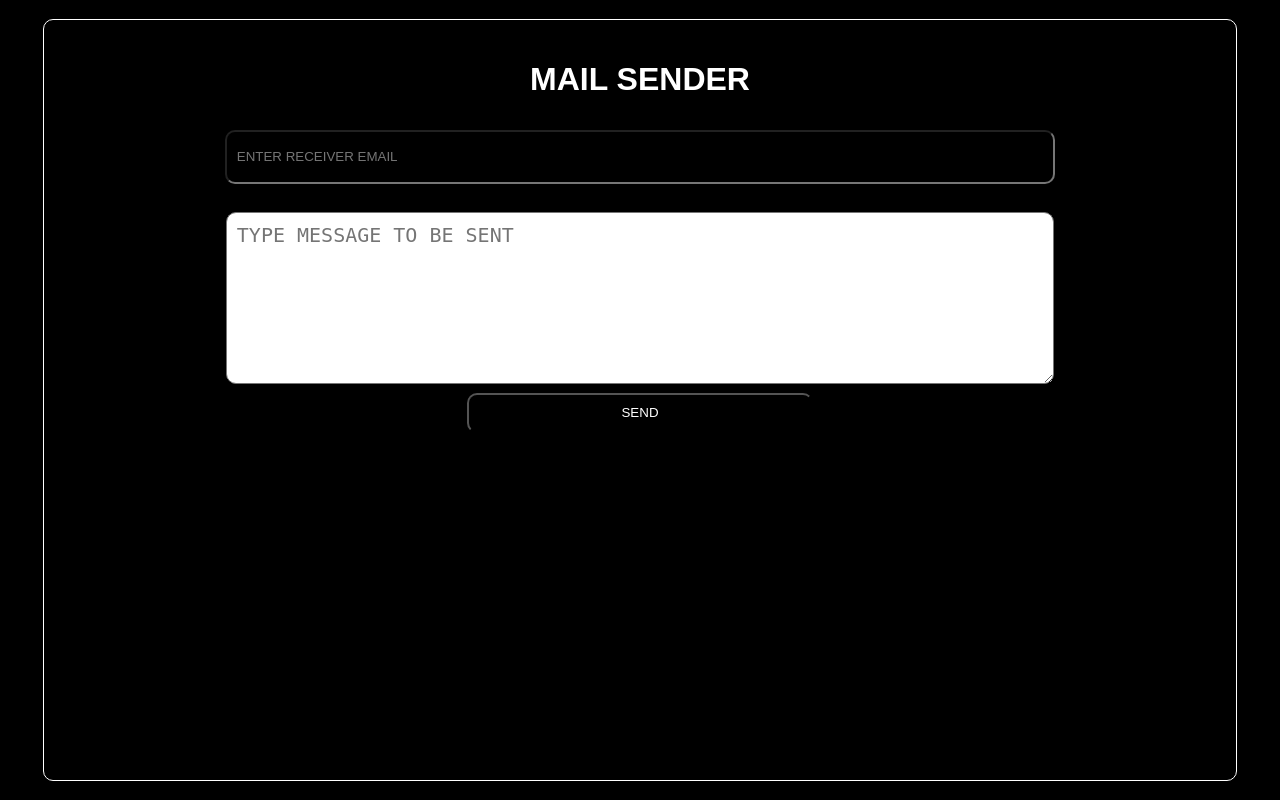
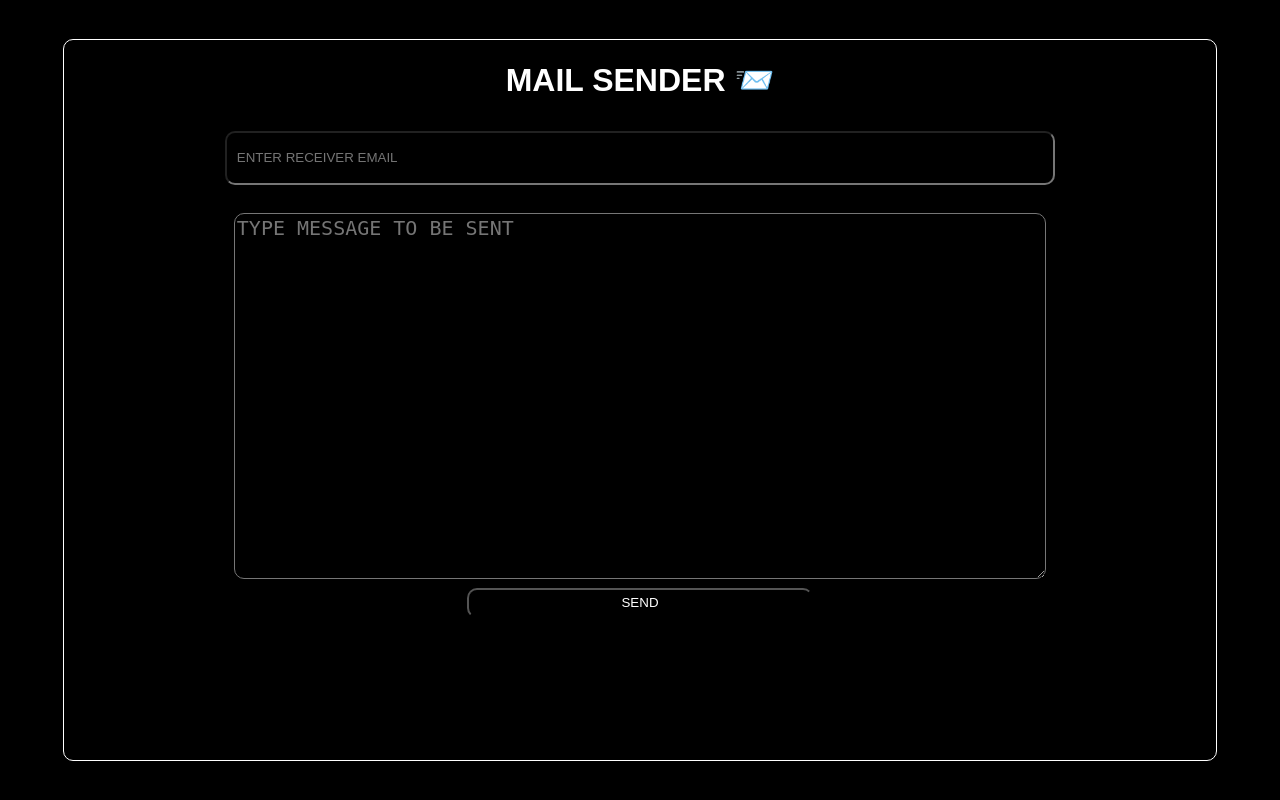
Before and after one commit to Sman12345678/Mail-Sender, a Flask app: page / in a window 1280 px wide. Run offline with Flask 3, Linux system fonts and the light colour scheme.

Commit message:
Update index.html

```diff
--- a/templates/index.html
+++ b/templates/index.html
@@ -1,8 +1,7 @@
 <!DOCTYPE html>
-<html lang="en">
+<html>
 <head>
   <meta http-equiv="CONTENT-TYPE" content="text/html; charset=UTF-8">
-  <meta name="viewport" content="width=device-width, initial-scale=1.0">
   <title>MAIL SENDER</title>
   <style>
     body {
@@ -21,7 +20,6 @@
       justify-content: center;
       text-align: center;
       height: 90%;
-      padding: 20px;
     }
     #send {
       color: #fff;
@@ -34,42 +32,32 @@
     }
     #text {
       width: 70%;
-      height: 150px;
+      height: 50%;
       border-radius: 10px;
       color: orange;
       font-size: 20px;
-      padding: 10px;
+      background-color:#000000;
     }
     #sub {
       background-color: black;
       color: #fff;
       border-radius: 10px;
-      height: 40px;
+      height: 30px;
       width: 30%;
       margin: 5px;
-      padding: 10px;
     }
     #sub:hover {
       color: #000000;
       background-color: #fff;
     }
-    h1 {
-      color: #fff;
-    }
   </style>
 </head>
 <body>
   <form action="/send-mail" method="POST" id="container">
-    <h1>MAIL SENDER</h1>
-    <input type="email" placeholder="ENTER RECEIVER EMAIL" name="receiver_email" id="send" required><br><br>
-    <textarea rows="5" placeholder="TYPE MESSAGE TO BE SENT" name="body" id="text" required></textarea><br>
+    <h1 style="color:#fff">MAIL SENDER 📨</h1>
+    <input type="email" placeholder="ENTER RECEIVER EMAIL" name="receiver_email" id="send"><br><br>
+    <textarea rows="5" cols="10" placeholder="TYPE MESSAGE TO BE SENT" name="body" id="text"></textarea><br>
     <button type="submit" id="sub">SEND</button>
   </form>
-
-
-    {% if message %}
-        <p>{{ message }}</p>
-    {% endif %}
-
 </body>
 </html>
```
